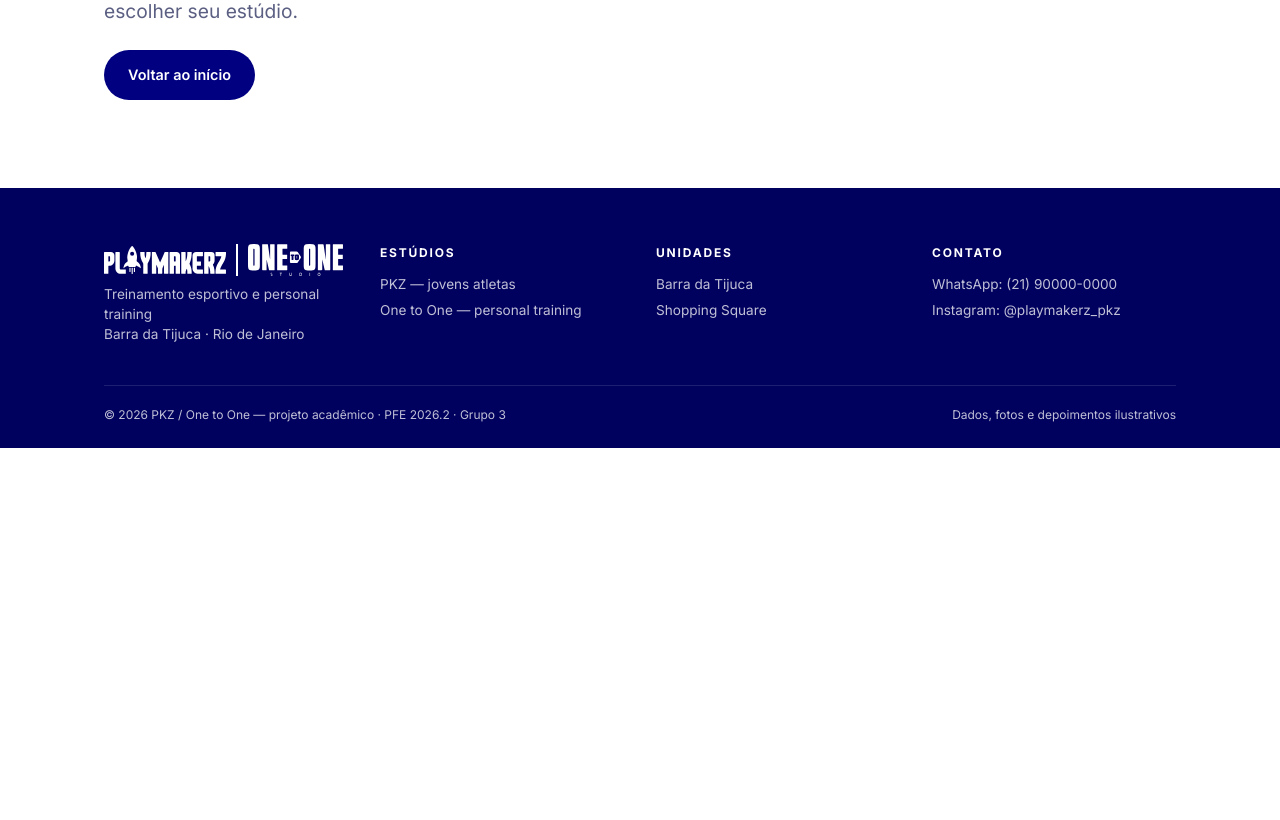
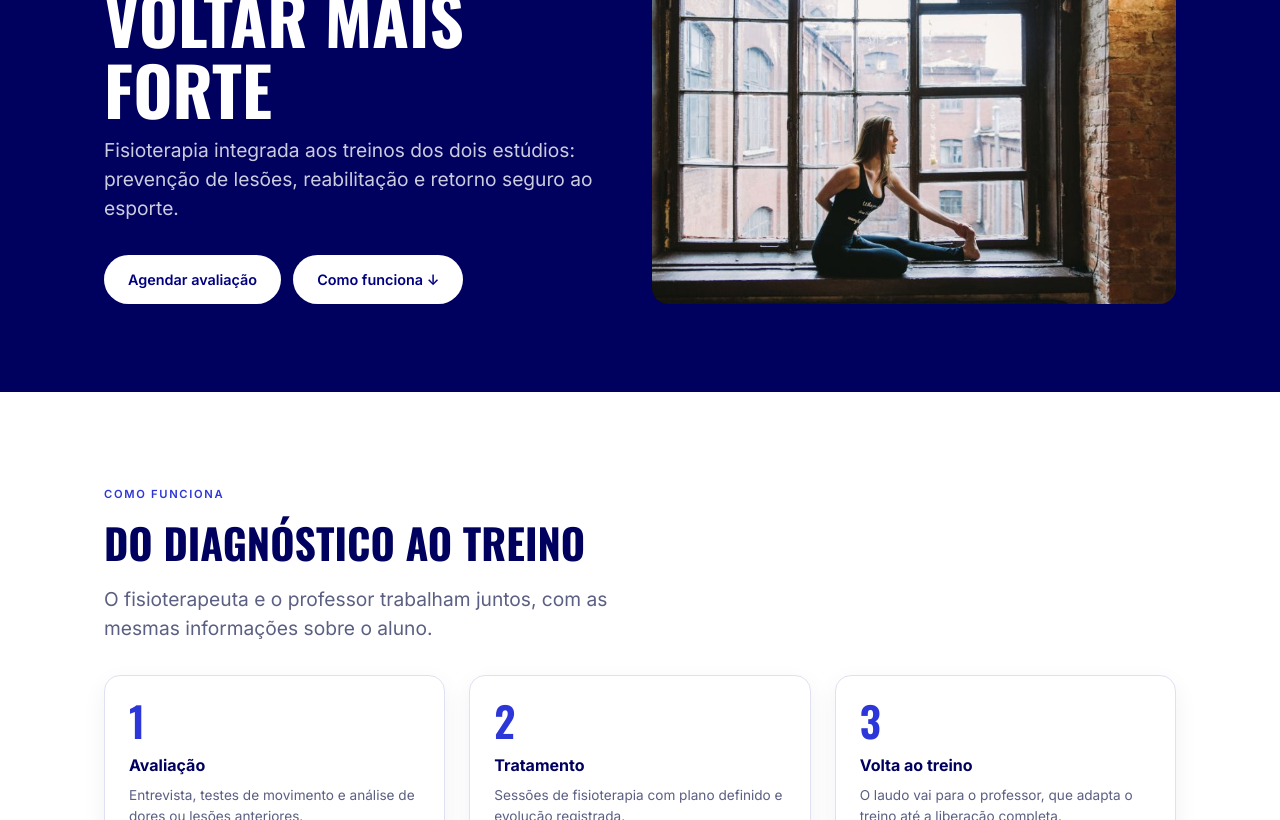
Before and after one commit to leomautone/PFE-2026-2-AP2-Grupo3-terca-react, a React (Vite) app: page /fisioterapia in a window 1280 px wide. Shown: the part 280-1100 px from the top of the page. Before the commit the page ends 800 px from the top, so only its background shows below. Built offline with nearby package versions, Linux system fonts and the light colour scheme.

Commit message:
adiciona a pagina de fisioterapia com card na home, sem mudar o menu

```diff
--- a/src/App.jsx
+++ b/src/App.jsx
@@ -6,6 +6,7 @@ import Layout from "./components/Layout.jsx";
 import Home from "./pages/Home.jsx";
 import Pkz from "./pages/pkz/Pkz.jsx";
 import OneToOne from "./pages/OneToOne.jsx";
+import Fisioterapia from "./pages/Fisioterapia.jsx";
 import Agendamento from "./pages/Agendamento.jsx";
 import Confirmado from "./pages/Confirmado.jsx";
 import NaoEncontrada from "./pages/NaoEncontrada.jsx";
@@ -17,6 +18,7 @@ export default function App() {
         <Route path="/" element={<Home />} />
         <Route path="/pkz" element={<Pkz />} />
         <Route path="/onetoone" element={<OneToOne />} />
+        <Route path="/fisioterapia" element={<Fisioterapia />} />
         <Route path="/agendamento" element={<Agendamento />} />
         <Route path="/confirmado" element={<Confirmado />} />
         <Route path="*" element={<NaoEncontrada />} />
--- /dev/null
+++ b/src/pages/Fisioterapia.css
@@ -0,0 +1,57 @@
+/* src/pages/Fisioterapia.css — Leonardo
+   Toda regra começa com .pagina-fisio (o CSS de todas as páginas fica carregado junto). */
+
+.pagina-fisio .grade-2 {
+  align-items: center;
+}
+
+.pagina-fisio h2 {
+  margin-top: 8px;
+  margin-bottom: 20px;
+}
+
+.pagina-fisio #hero .subtitulo {
+  margin-bottom: 32px;
+}
+
+.pagina-fisio .fisio-acoes {
+  display: flex;
+  flex-wrap: wrap;
+  gap: 12px;
+}
+
+.pagina-fisio #como-funciona .grade-3 {
+  margin-top: 32px;
+}
+
+.pagina-fisio .card .numero {
+  display: block;
+  color: var(--azul-pkz);
+  margin-bottom: 12px;
+}
+
+.pagina-fisio #estudios .grade-2 {
+  align-items: stretch;
+}
+
+.pagina-fisio #estudios .card h3 {
+  margin-top: 12px;
+}
+
+.pagina-fisio #estudios .card .botao {
+  margin-top: 20px;
+}
+
+.pagina-fisio #agendar p {
+  margin: 8px 0 24px;
+}
+
+@media (max-width: 640px) {
+  .pagina-fisio .fisio-acoes {
+    flex-direction: column;
+  }
+
+  .pagina-fisio .fisio-acoes .botao {
+    text-align: center;
+  }
+}
--- /dev/null
+++ b/src/pages/Fisioterapia.jsx
@@ -0,0 +1,122 @@
+// Fisioterapia — Leonardo
+// Página ligada à PKZ e ao One to One. Não aparece no menu: entra pelo card da Home.
+// Textos provisórios, a confirmar com o cliente.
+
+import { Link } from "react-router-dom";
+import "./Fisioterapia.css";
+import useTitulo from "../components/useTitulo.js";
+
+export default function Fisioterapia() {
+  useTitulo("Fisioterapia — PKZ / One to One");
+
+  return (
+    <div className="pagina-fisio">
+      <section id="hero" className="secao secao-escura">
+        <div className="container">
+          <div className="grade-2">
+            <div>
+              <span className="etiqueta">FISIOTERAPIA · PKZ E ONE TO ONE</span>
+              <h1>CUIDAR PARA VOLTAR MAIS FORTE</h1>
+              <p className="subtitulo">
+                Fisioterapia integrada aos treinos dos dois estúdios: prevenção de
+                lesões, reabilitação e retorno seguro ao esporte.
+              </p>
+              <div className="fisio-acoes">
+                <Link to="/agendamento" className="botao botao-claro">
+                  Agendar avaliação
+                </Link>
+                <a href="#como-funciona" className="botao botao-claro">
+                  Como funciona ↓
+                </a>
+              </div>
+            </div>
+            <img
+              className="foto"
+              src="/img/onetoone/pos-lesao.jpg"
+              alt="Aluna fazendo alongamento"
+              width={960}
+              height={639}
+            />
+          </div>
+        </div>
+      </section>
+
+      <section id="como-funciona" className="secao">
+        <div className="container">
+          <span className="etiqueta">COMO FUNCIONA</span>
+          <h2>DO DIAGNÓSTICO AO TREINO</h2>
+          <p className="subtitulo">
+            O fisioterapeuta e o professor trabalham juntos, com as mesmas
+            informações sobre o aluno.
+          </p>
+          <div className="grade-3">
+            <div className="card">
+              <span className="numero">1</span>
+              <h3>Avaliação</h3>
+              <p>
+                Entrevista, testes de movimento e análise de dores ou lesões
+                anteriores.
+              </p>
+            </div>
+            <div className="card">
+              <span className="numero">2</span>
+              <h3>Tratamento</h3>
+              <p>
+                Sessões de fisioterapia com plano definido e evolução registrada.
+              </p>
+            </div>
+            <div className="card">
+              <span className="numero">3</span>
+              <h3>Volta ao treino</h3>
+              <p>
+                O laudo vai para o professor, que adapta o treino até a liberação
+                completa.
+              </p>
+            </div>
+          </div>
+        </div>
+      </section>
+
+      <section id="estudios" className="secao secao-clara">
+        <div className="container">
+          <span className="etiqueta">LIGADA AOS DOIS ESTÚDIOS</span>
+          <h2>PARA QUEM É</h2>
+          <div className="grade-2">
+            <div className="card">
+              <span className="pilula">PKZ</span>
+              <h3>Jovens atletas</h3>
+              <p>
+                Prevenção de lesões na fase de crescimento e acompanhamento depois
+                de jogos e competições.
+              </p>
+              <Link to="/pkz" className="botao botao-escuro">
+                Conhecer a PKZ →
+              </Link>
+            </div>
+            <div className="card">
+              <span className="pilula">ONE TO ONE</span>
+              <h3>Todas as idades</h3>
+              <p>
+                Reabilitação de lesões, dores do dia a dia e retorno pós-cirurgia
+                com treino acompanhado.
+              </p>
+              <Link to="/onetoone" className="botao botao-escuro">
+                Conhecer o One to One →
+              </Link>
+            </div>
+          </div>
+        </div>
+      </section>
+
+      <section id="agendar" className="secao secao-onetoone">
+        <div className="container">
+          <h2>SENTIU ALGUMA DOR?</h2>
+          <p>Agende uma avaliação e a gente monta o plano com você.</p>
+          <Link to="/agendamento" className="botao botao-claro">
+            Escolher dia no calendário →
+          </Link>
+        </div>
+      </section>
+    </div>
+  );
+}
--- a/src/pages/Home.css
+++ b/src/pages/Home.css
@@ -118,6 +118,30 @@
 .pagina-home .estudio-card:hover .estudio-frase,
 .pagina-home .estudio-card:focus-within .estudio-frase { opacity: 1; }
 
+/* ---------- Card da fisioterapia (abaixo dos dois estúdios) ---------- */
+.pagina-home .fisio-card {
+  margin-top: 24px;
+  padding: 2rem 2.25rem;
+  border-radius: var(--raio);
+  background: var(--branco);
+  border: 1px solid var(--borda);
+  box-shadow: 0 8px 24px rgba(0, 0, 80, 0.06);
+  display: flex;
+  align-items: center;
+  justify-content: space-between;
+  gap: 2rem;
+}
+.pagina-home .fisio-card h3 {
+  font-family: var(--fonte-titulo);
+  font-size: clamp(1.75rem, 4vw, 2.25rem);
+  font-weight: 700;
+  line-height: 1;
+  color: var(--azul-escuro);
+  margin: 0.25rem 0 0.75rem;
+}
+.pagina-home .fisio-card p:not(.etiqueta) { color: var(--texto-suave); max-width: 40rem; }
+.pagina-home .fisio-card .botao { flex-shrink: 0; }
+
 /* ---------- Celular ---------- */
 @media (max-width: 800px) {
   .pagina-home .hero { padding: 3rem 0 5rem; }
@@ -127,6 +151,7 @@
   .pagina-home .numeros .grade-4 { grid-template-columns: repeat(2, 1fr); }
   .pagina-home .estudio-card { min-height: 0; padding: 1.75rem; }
   .pagina-home .estudio-card .botao { margin-top: 0; }
+  .pagina-home .fisio-card { flex-direction: column; align-items: flex-start; padding: 1.75rem; gap: 1.25rem; }
 }
 /* botões do hero um embaixo do outro, com a mesma largura (igual à página da PKZ) */
 @media (max-width: 640px) {
--- a/src/pages/Home.jsx
+++ b/src/pages/Home.jsx
@@ -107,6 +107,21 @@ export default function Home() {
               <p className="estudio-frase">Seu treino, seu ritmo.</p>
             </article>
           </div>
+
+          {/* Fisioterapia: serviço ligado aos dois estúdios (não é uma terceira empresa) */}
+          <article className="fisio-card">
+            <div>
+              <p className="etiqueta">Para alunos da PKZ e do One to One</p>
+              <h3>FISIOTERAPIA</h3>
+              <p>
+                Prevenção de lesões, reabilitação e retorno seguro ao treino, com o
+                fisioterapeuta e o professor trabalhando juntos.
+              </p>
+            </div>
+            <Link to="/fisioterapia" className="botao botao-escuro">
+              Conhecer a fisioterapia →
+            </Link>
+          </article>
         </div>
       </section>
     </div>
```
Also changed, not shown: 1 other file (tests, documents, lock files or other folders).
